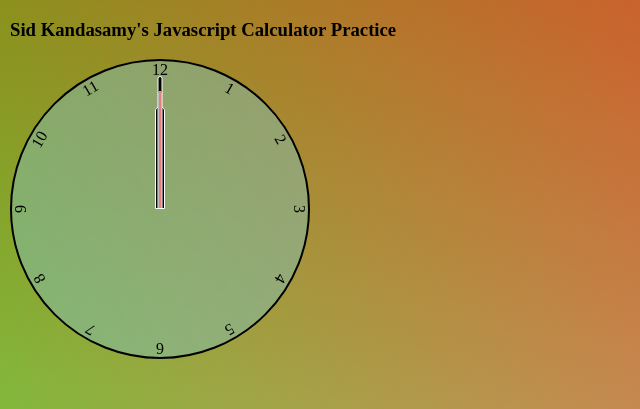
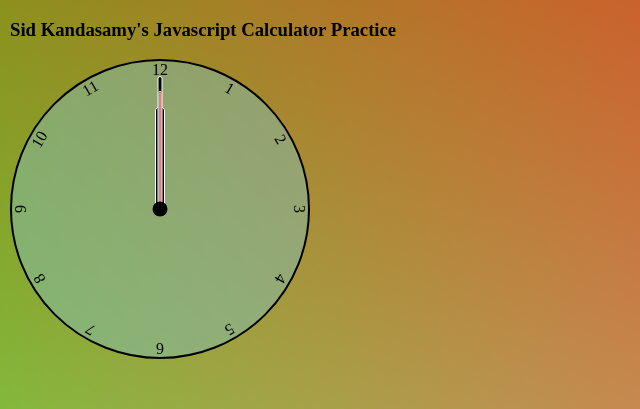
Before and after one commit to SidKandasamy/JS_clock_app, a plain HTML site: page index.html in a window 1280 px wide. Shown: the top 409 px of the page, 0-640 px from the left. Drawn offline with Linux system fonts and the light colour scheme.

Commit message:
more additions to css

```diff
--- a/style.css
+++ b/style.css
@@ -42,6 +42,18 @@ body{
 .clock .number11{ --rotate: 330deg; }
 .clock .number12{ --rotate: 0deg; }
 
+.clock::after{
+    content:'';
+    position: absolute;
+    background-color:black;
+    z-index: 11;
+    width: 15px;
+    height: 15px;
+    top: 50%;
+    left: 50%;
+    transform: translate(-50%, -50%);
+    border-radius: 50%
+}
 
 .clock .hand{
     --rotation: 0;
```
